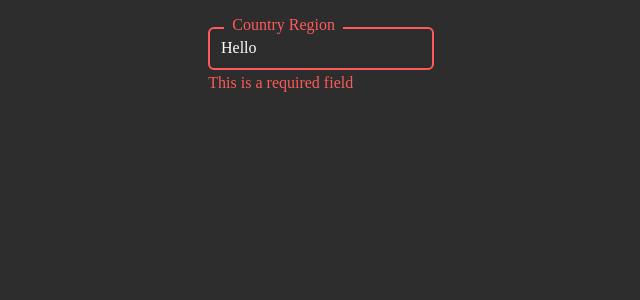
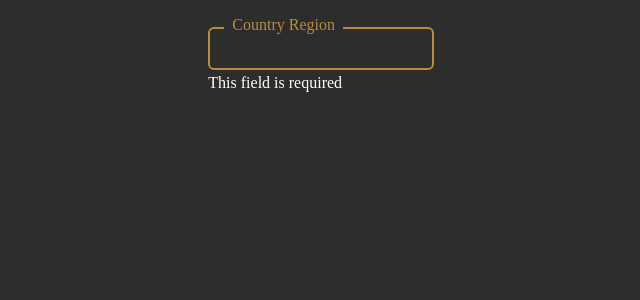
Before and after one commit to reecewbourgeois/mui-base-testing, a React (Vite) app: page / in a window 1280 px wide. Shown: the top 300 px of the page, without its empty margins (319-959 px from the left). Built offline with nearby package versions, Linux system fonts and the light colour scheme; a web font is replaced by a local one.

Commit message:
moved to object exports. failing fast refresh, so need to re-assess

```diff
--- a/src/component-lib/TextFieldBase.tsx
+++ /dev/null
@@ -1,81 +0,0 @@
-import React from 'react';
-
-/** All TextFieldBase props minus styling props */
-export type TextFieldBaseComponentProps = {
-    id: string;
-
-    // ** Labelling ** //
-    label: string;
-    helperText?: string;
-    placeholder?: string;
-
-    // ** Controlling ** //
-    value?: string;
-    onChange?: (event: React.ChangeEvent<HTMLInputElement>) => void;
-    disabled?: boolean;
-
-    // ** Validation ** //
-    valid?: boolean;
-};
-
-export type TextFieldBaseProps = TextFieldBaseComponentProps & {
-    // ** Styling ** //
-    labelClassName?: string;
-    inputClassName?: string;
-    /** Contains the label and input */
-    inputContainerClassName?: string;
-    rootClassName?: string;
-    helperTextClassName?: string;
-    /** This class will apply to all components */
-    invalidStateClassName?: string;
-    /** This class will apply to all components */
-    disabledClassName?: string;
-};
-
-/**
- * Text input field with label and optional helper text.
- */
-export function TextFieldBase(props: TextFieldBaseProps): React.ReactElement {
-    const {
-        helperText,
-        helperTextClassName,
-        id,
-        inputClassName,
-        inputContainerClassName,
-        label,
-        labelClassName,
-        onChange,
-        placeholder,
-        rootClassName,
-        value,
-        disabled,
-        valid,
-        disabledClassName,
-        invalidStateClassName,
-    } = props;
-
-    const generateClassName = (className: string | undefined) => {
-        return `${className} ${valid === false ? invalidStateClassName : ''} ${disabled ? disabledClassName : ''}`;
-    };
-
-    return (
-        <div className={generateClassName(rootClassName)}>
-            <div className={generateClassName(inputContainerClassName)}>
-                <label htmlFor={id} className={generateClassName(labelClassName)}>
-                    {label}
-                </label>
-
-                <input
-                    id={id}
-                    className={generateClassName(inputClassName)}
-                    value={value}
-                    onChange={onChange}
-                    placeholder={placeholder}
-                    disabled={disabled}
-                />
-            </div>
-
-            {helperText ? <span className={generateClassName(helperTextClassName)}>{helperText}</span> : null}
-        </div>
-    );
-}
--- /dev/null
+++ b/src/component-lib/generateInputBase.tsx
@@ -0,0 +1,79 @@
+import React, { useMemo } from 'react';
+
+/** All InputBase props minus styling props */
+export type InputBaseComponentProps = {
+    // ** Labelling ** //
+    id: string;
+    label: string;
+    placeholder?: string;
+
+    // ** Controlling ** //
+    value?: string;
+    onChange?: (event: React.ChangeEvent<HTMLInputElement>) => void;
+    disabled?: boolean;
+};
+
+export type InputBaseProps = InputBaseComponentProps & {
+    // ** Styling ** //
+    /**
+     * Do not run the className generator. This is useful if you want to use
+     * your own className generator like in the TextFieldBase component.
+     */
+    disableClassNameMangle?: boolean;
+    inputClassName?: string;
+    labelClassName?: string;
+    /** This class will apply to all components */
+    disabledClassName?: string;
+};
+/**
+ * Generates the base components for an input field with label.
+ */
+export function generateInputBase(props: InputBaseProps) {
+    const {
+        disableClassNameMangle,
+        disabled,
+        disabledClassName,
+        id,
+        inputClassName,
+        label,
+        labelClassName,
+        onChange,
+        placeholder,
+        value,
+    } = props;
+
+    // Ensure a unique ID for when this is nested in another component (like the Autocomplete)
+    const nonDuplicateId = `${id}-input-base`;
+
+    const generateClassName = (className: string | undefined) => {
+        if (disableClassNameMangle === true) return className;
+
+        return `${className} ${disabled === true ? disabledClassName : ''}`;
+    };
+
+    const InputBaseLabel = useMemo(() => {
+        return (
+            <label htmlFor={nonDuplicateId} className={generateClassName(labelClassName)}>
+                {label}
+            </label>
+        );
+    }, [nonDuplicateId, labelClassName, label]);
+
+    const InputBaseInput = useMemo(() => {
+        return (
+            <input
+                id={nonDuplicateId}
+                className={generateClassName(inputClassName)}
+                value={value}
+                onChange={onChange}
+                placeholder={placeholder}
+                disabled={disabled}
+            />
+        );
+    }, [nonDuplicateId, inputClassName, value, onChange, placeholder, disabled]);
+
+    return {
+        InputBaseLabel,
+        InputBaseInput,
+    };
+}
--- /dev/null
+++ b/src/component-lib/generateTextFieldBase.tsx
@@ -0,0 +1,56 @@
+import React, { useMemo } from 'react';
+import { generateInputBase, InputBaseComponentProps, InputBaseProps } from './generateInputBase';
+
+/** All TextFieldBase props minus styling props */
+export type TextFieldBaseComponentProps = InputBaseComponentProps & {
+    // ** Labelling ** //
+    helperText?: string;
+
+    // ** Validation ** //
+    valid?: boolean;
+};
+
+export type TextFieldBaseProps = TextFieldBaseComponentProps &
+    InputBaseProps & {
+        // ** Styling ** //
+        helperTextClassName?: string;
+        /** This class will apply to all components */
+        invalidStateClassName?: string;
+    };
+
+/**
+ * Generates the base components for a text field with a label
+ * and helper text.
+ */
+export function generateTextFieldBase(props: TextFieldBaseProps) {
+    const {
+        helperText,
+        helperTextClassName,
+        inputClassName,
+        labelClassName,
+        disabled,
+        valid,
+        disabledClassName,
+        invalidStateClassName,
+    } = props;
+
+    const generateClassName = (className: string | undefined) => {
+        return `${className} ${valid === false ? invalidStateClassName : ''} ${
+            disabled === true ? disabledClassName : ''
+        }`;
+    };
+
+    const TextFieldBaseHelperText = useMemo(() => {
+        return helperText ? <span className={generateClassName(helperTextClassName)}>{helperText}</span> : null;
+    }, [helperText, helperTextClassName]);
+
+    return {
+        ...generateInputBase({
+            ...props,
+            disableClassNameMangle: true,
+            inputClassName: generateClassName(inputClassName),
+            labelClassName: generateClassName(labelClassName),
+        }),
+        TextFieldBaseHelperText,
+    };
+}
--- /dev/null
+++ b/src/modules/AccentAutocomplete/_AccentAutocomplete.module.scss
@@ -0,0 +1 @@
+@use '../../styles/include_me' as *;
--- a/src/modules/AccentTextField/AccentTextField.tsx
+++ b/src/modules/AccentTextField/AccentTextField.tsx
@@ -1,22 +1,28 @@
 import React from 'react';
 import styles from './_AccentTextField.module.scss';
-import { TextFieldBase, TextFieldBaseComponentProps } from '../../component-lib/TextFieldBase';
+import { generateTextFieldBase, TextFieldBaseComponentProps } from '../../component-lib/generateTextFieldBase';
 
 type AccentTextFieldProps = TextFieldBaseComponentProps;
-/**
- * <description here>
- */
+
 export function AccentTextField(props: AccentTextFieldProps): React.ReactElement {
+    const { InputBaseInput, InputBaseLabel, TextFieldBaseHelperText } = generateTextFieldBase({
+        ...props,
+        inputClassName: styles.input,
+        labelClassName: styles.label,
+        helperTextClassName: styles.helperText,
+        disabledClassName: styles.disabled,
+        invalidStateClassName: styles.invalid,
+    });
+
     return (
-        <TextFieldBase
-            {...props}
-            inputClassName={styles.input}
-            inputContainerClassName={styles.inputContainer}
-            labelClassName={styles.label}
-            rootClassName={styles.accentTextFieldContainer}
-            helperTextClassName={styles.helperText}
-            disabledClassName={styles.disabled}
-            invalidStateClassName={styles.invalid}
-        />
+        <div className={styles.accentTextFieldContainer}>
+            <div className={styles.inputContainer}>
+                {InputBaseLabel}
+
+                {InputBaseInput}
+            </div>
+
+            {TextFieldBaseHelperText}
+        </div>
     );
 }
--- a/src/pages/App/App.tsx
+++ b/src/pages/App/App.tsx
@@ -3,14 +3,18 @@ import styles from './App.module.scss';
 import { AccentTextField } from '../../modules/AccentTextField/AccentTextField';
 
 export function App(): React.ReactElement {
+    const [value, setValue] = React.useState('');
+
     return (
         <div className={styles.app}>
             <AccentTextField
                 id="accent-test"
                 label="Country Region"
-                value="Hello"
-                valid={false}
-                helperText="This is a required field"
+                helperText="This field is required"
+                value={value}
+                onChange={(event) => {
+                    setValue(event.target.value);
+                }}
             />
         </div>
     );
```
Also changed, not shown: src/component-lib/AutocompleteBase.tsx (added, +39 -0 lines), src/modules/AccentAutocomplete/AccentAutocomplete.tsx (added, +21 -0 lines).
